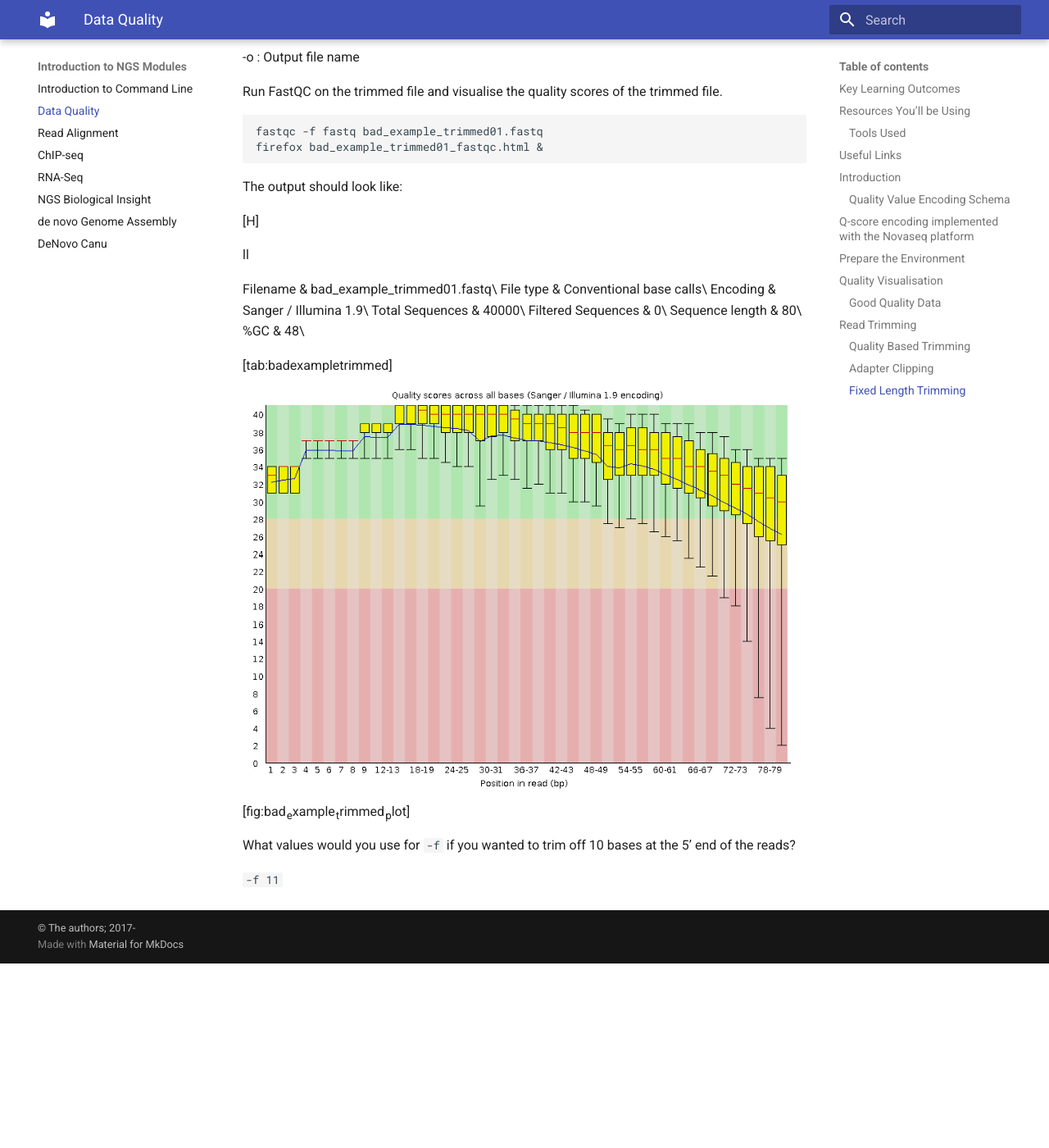
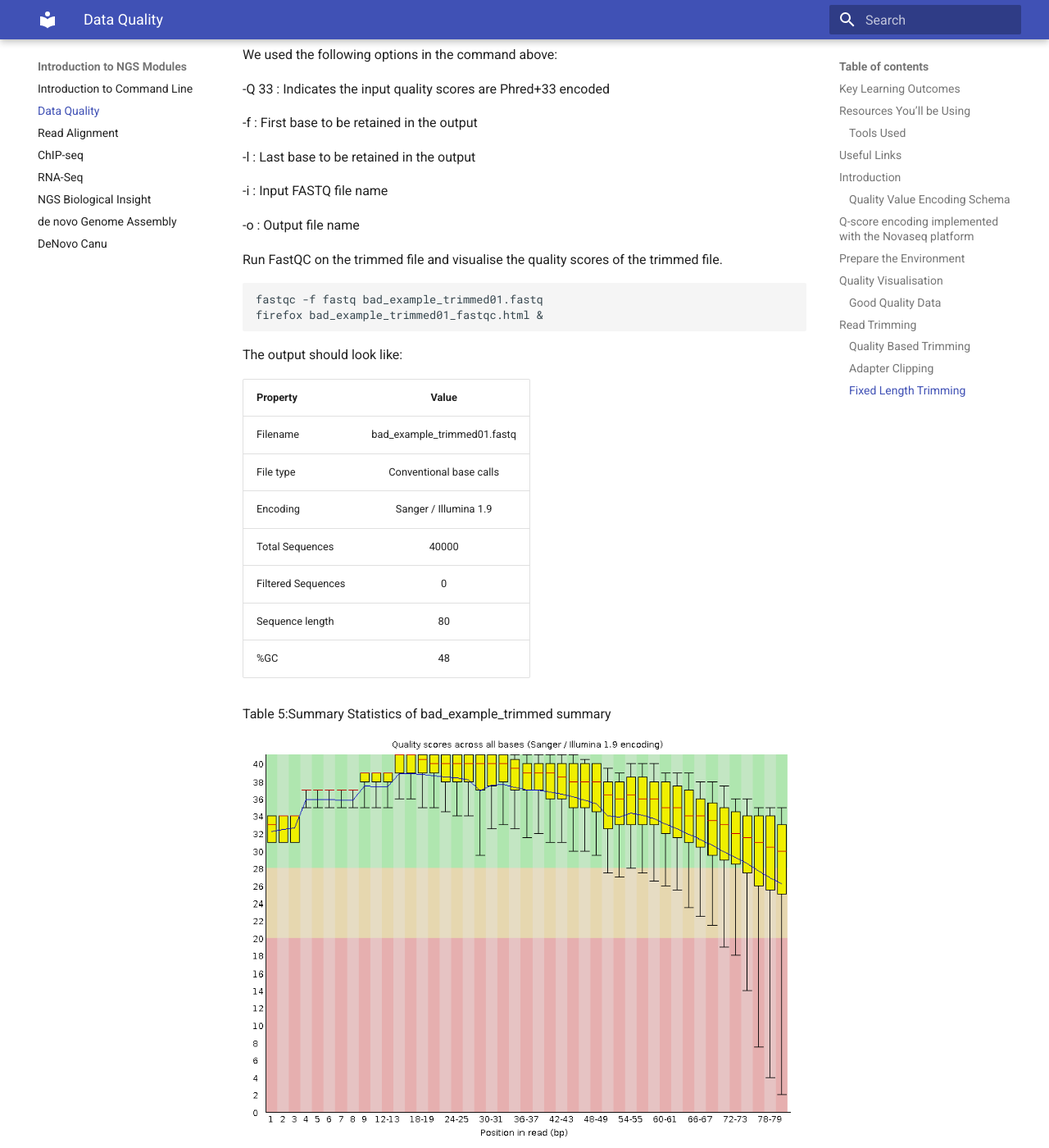
Before and after one commit to tsonika/intro-ngs-manuals, an MkDocs documentation site: the page built from docs/modules/btp-module-ngs-qc/ngs-qc.md, in a window 1280 px wide and 1400 px high, scrolled down 10845 px. Shown: the whole window at 82% size. Built offline with MkDocs 1.6.1 and Material for MkDocs 9.7.7, drawn with Linux system fonts in a browser that asks for light colours; old or Windows-style settings are respelled for this version of MkDocs; before the commit the page ends 12020 px from its top, so only the background shows below that; some of the changed text lies outside the part shown.

Commit message:
Syntax fixes

```diff
--- a/docs/modules/btp-module-ngs-qc/ngs-qc.md
+++ b/docs/modules/btp-module-ngs-qc/ngs-qc.md
@@ -57,7 +57,7 @@ as, sequence length distribution, base composition, sequence complexity,
 presence of ambiguous bases etc. to assess the overall quality of the
 data set.
 
-Highly redundant coverage ($>$15X) of the genome can be used to correct
+Highly redundant coverage (>15X) of the genome can be used to correct
 sequencing errors in the reads before assembly. Various k-mer based
 error correction methods exist but are beyond the scope of this
 tutorial.
@@ -177,7 +177,8 @@ and tables for different quality statistics. E.g.:
 Table 2: Summary statistics for bad_example_untrimmed
 
 ![image](images/bad_qcdemo_R2.png)
-[Figure 1:bad_example_untrimmed_QC_plot]
+
+Figure 1:bad_example_untrimmed_QC_plot
 
 A Phred quality score (or Q-score) expresses an error probability. In
 particular, it serves as a convenient and compact way to communicate
@@ -323,7 +329,7 @@ like:
 |Sequence length | 50-150 |
 |%GC | 37 |
 
-Table :bad_example_quality_trimmed_stats
+Table 4:Summary Statistics of bad_example_quality_trimmed
 
  ![image](images/bad_qcdemo_R2_quality_trimmed.png)
 [fig:bad~e~xample~q~uality~t~rimmed~p~lot]
@@ -443,22 +449,22 @@ trimmed file.
 
 The output should look like:
 
-[H]
 
-ll
+|Property  | Value         |
+|----------|:-------------:|
+|Filename | bad_example_trimmed01.fastq|
+|File type | Conventional base calls|
+|Encoding | Sanger / Illumina 1.9|
+|Total Sequences | 40000|
+|Filtered Sequences | 0|
+|Sequence length | 80|
+|%GC | 48|
 
-Filename & bad\_example\_trimmed01.fastq\
-File type & Conventional base calls\
-Encoding & Sanger / Illumina 1.9\
-Total Sequences & 40000\
-Filtered Sequences & 0\
-Sequence length & 80\
-%GC & 48\
-
-[tab:badexampletrimmed]
+Table 5:Summary Statistics of bad_example_trimmed summary
 
 ![image](images/bad_example_trimmed_to_80bp.png "reaaaaaa")
-[fig:bad~e~xample~t~rimmed~p~lot]
+
+Figure 2: bad_example_trimmed_plot
 
 What values would you use for `-f` if you wanted to trim off 10 bases at
 the 5’ end of the reads?
```
Also changed, not shown: other parts of docs/modules/btp-module-ngs-qc/ngs-qc.md (+6 -1 lines).
